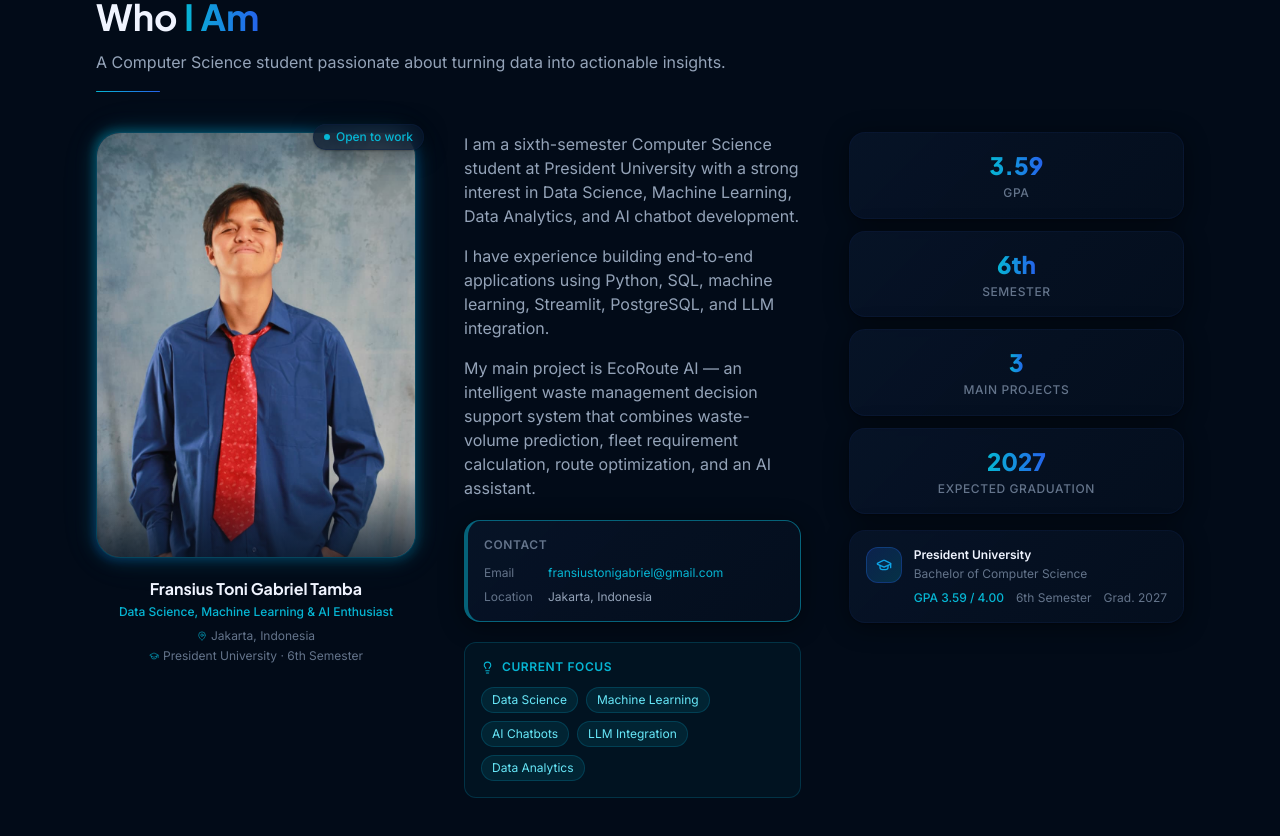
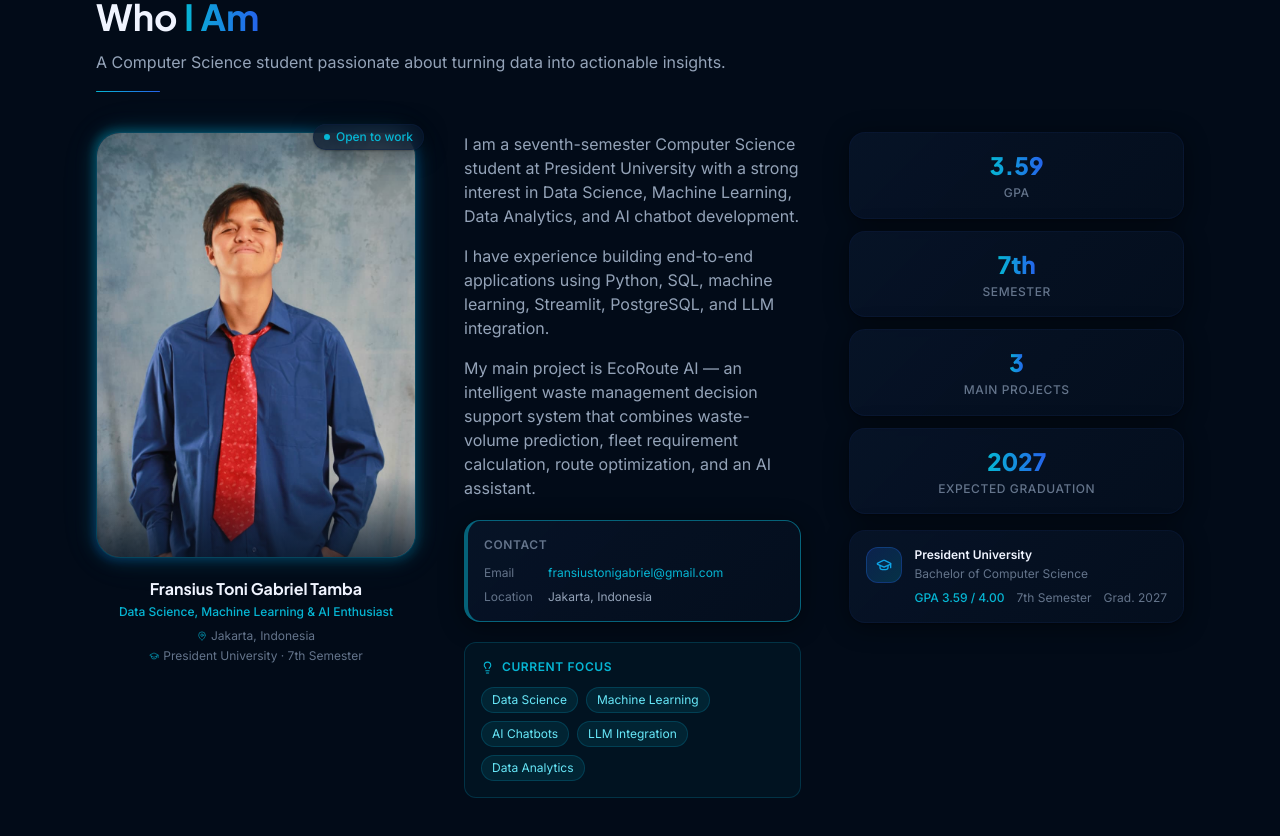
Before and after one commit to fransius-toni/Toni-Portofolio, a React (Vite) app: page / in a window 1280 px wide. Shown: the part 940-1776 px from the top of the page. Built offline with nearby package versions, Linux system fonts and the light colour scheme.

Commit message:
fix: update EcoRoute AI repository link

```diff
--- a/src/data/portfolioData.ts
+++ b/src/data/portfolioData.ts
@@ -38,13 +38,13 @@ const portfolioData: PortfolioData = {
   // ── About ──────────────────────────────────────────────────────────────────
   about: {
     paragraphs: [
-      'I am a sixth-semester Computer Science student at President University with a strong interest in Data Science, Machine Learning, Data Analytics, and AI chatbot development.',
+      'I am a seventh-semester Computer Science student at President University with a strong interest in Data Science, Machine Learning, Data Analytics, and AI chatbot development.',
       'I have experience building end-to-end applications using Python, SQL, machine learning, Streamlit, PostgreSQL, and LLM integration.',
       'My main project is EcoRoute AI — an intelligent waste management decision support system that combines waste-volume prediction, fleet requirement calculation, route optimization, and an AI assistant.',
     ],
     stats: [
       { label: 'GPA',                 value: '3.59' },
-      { label: 'Semester',            value: '6th' },
+      { label: 'Semester',            value: '7th' },
       { label: 'Main Projects',       value: '3' },
       { label: 'Expected Graduation', value: '2027' },
     ],
@@ -169,7 +169,7 @@ const portfolioData: PortfolioData = {
         { src: '/images/projects/ecoroute-armada.png',    alt: 'EcoRoute AI — Fleet Management' },
         { src: '/images/projects/ecoroute-routing.png',   alt: 'EcoRoute AI — Route Optimization' },
       ],
-      github:   'https://github.com/fransius-toni',  // TODO: update to repo URL
+      github:   'https://github.com/fransius-toni/WASTE-MANAGEMENT-2',  // TODO: update to repo URL
       demo:     '',
       featured: true,
     },
@@ -251,7 +251,7 @@ const portfolioData: PortfolioData = {
       type:        'work',
     },
     {
-      id:          'pucatso-pm',
+      id:          'Pucatso-RetRet',
       role:        'Project Manager',
       org:         'Pucatso RetRet Event — President University',
       period:      'February 2026 – July 2026',
@@ -275,7 +275,7 @@ const portfolioData: PortfolioData = {
     field:          'Computer Science',
     location:       'Cikarang, Bekasi',
     gpa:            '3.59 / 4.00',
-    semester:       '6th Semester',
+    semester:       '7th Semester',
     // Use plain year — components handle "Expected" label separately
     graduationYear: '2027',
     logo:           '', // Set to '/images/president-university-logo.png' when available
```
